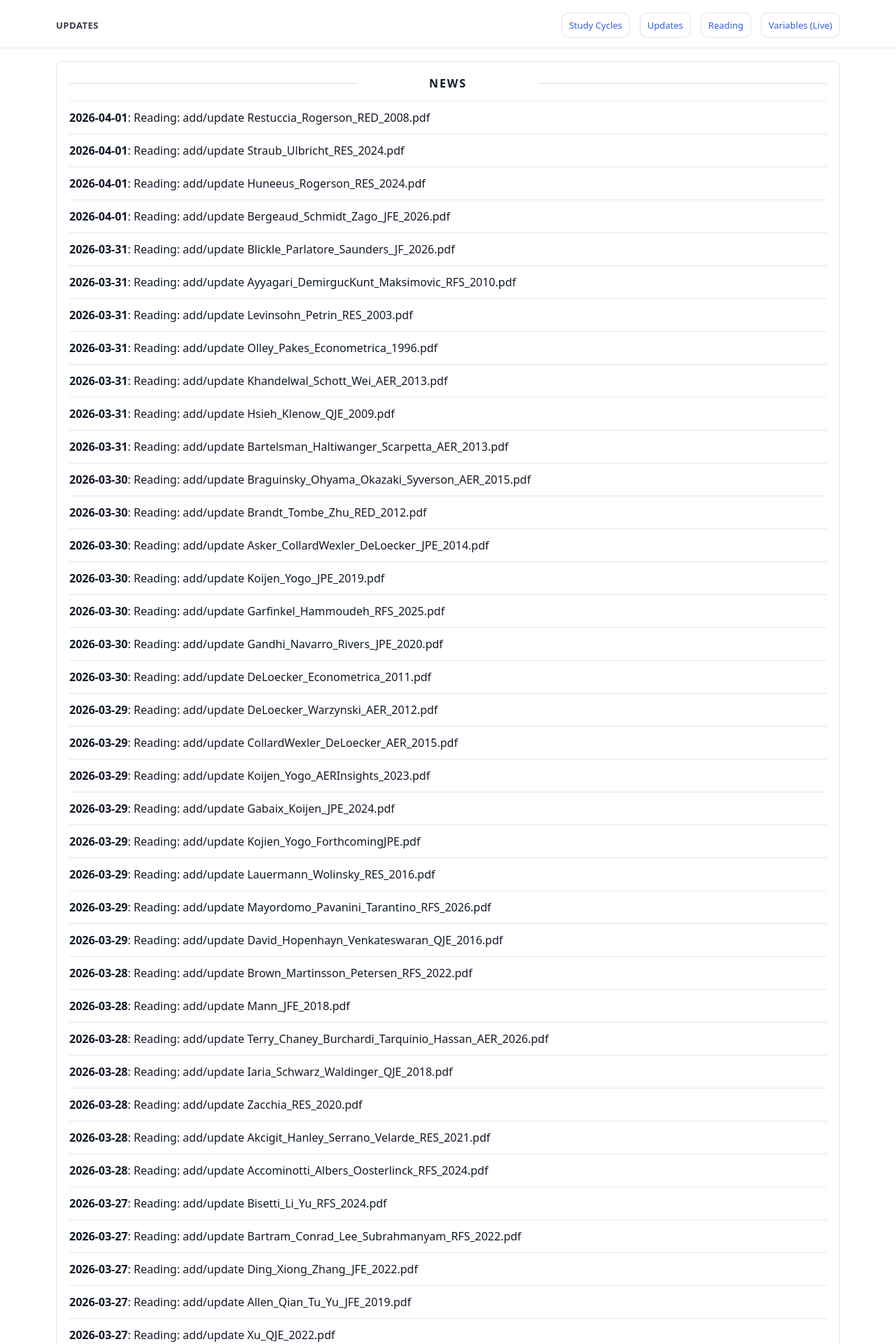
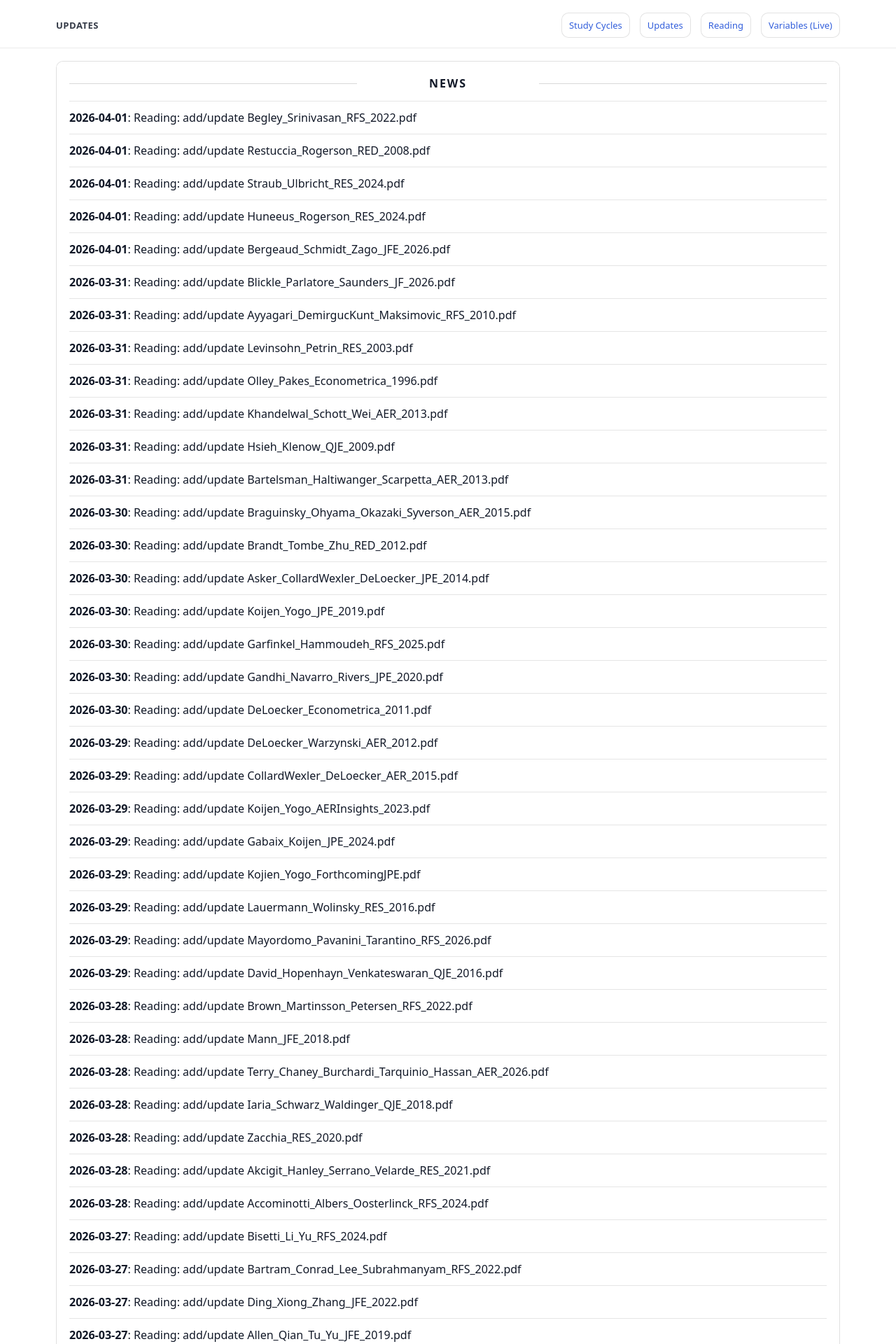
Before and after one commit to yaxinzn/study-archive, a Jekyll site: the page built from updates/index.md, in a window 1280 px wide. Shown: the top 1920 px of the page at 70% size. Built offline with Jekyll 4.4.1, drawn with Linux system fonts in a browser that asks for light colours; some of the changed text lies outside the part shown.

Commit message:
chore: update NEWS feed

```diff
--- a/_data/news.yml
+++ b/_data/news.yml
@@ -1,4 +1,7 @@
 # Auto-generated update history (sorted newest -> oldest). Do not edit manually.
+- ts: "1775039456"
+  date: "2026-04-01"
+  title: "Reading: add/update Begley_Srinivasan_RFS_2022.pdf"
 - ts: "1775038443"
   date: "2026-04-01"
   title: "Reading: add/update Restuccia_Rogerson_RED_2008.pdf"
```
